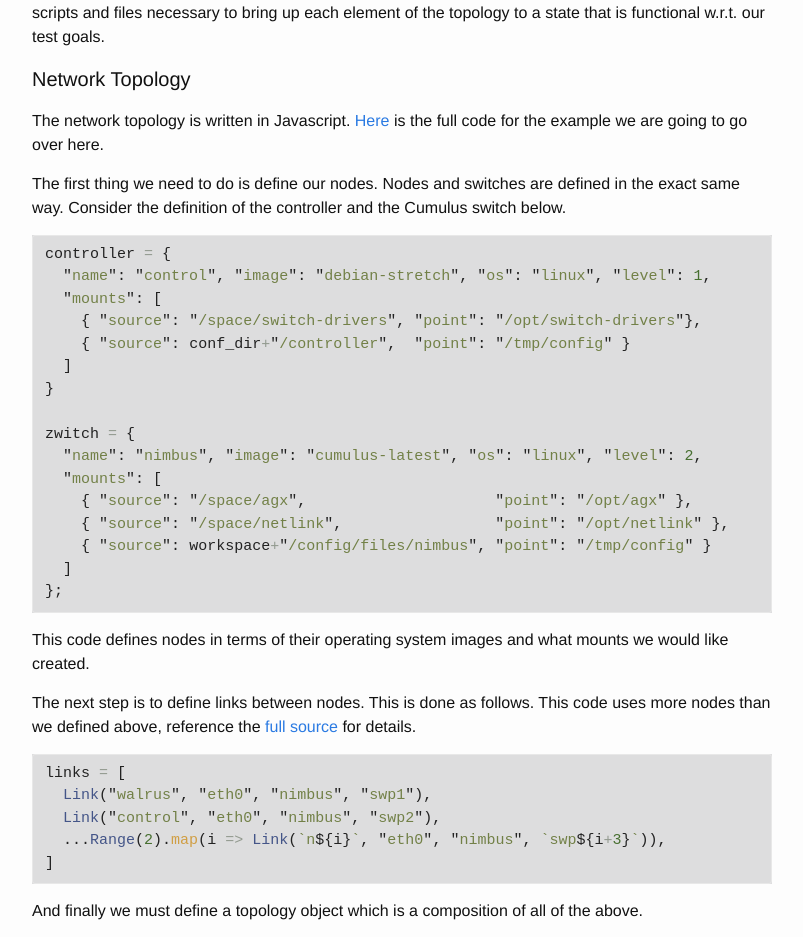
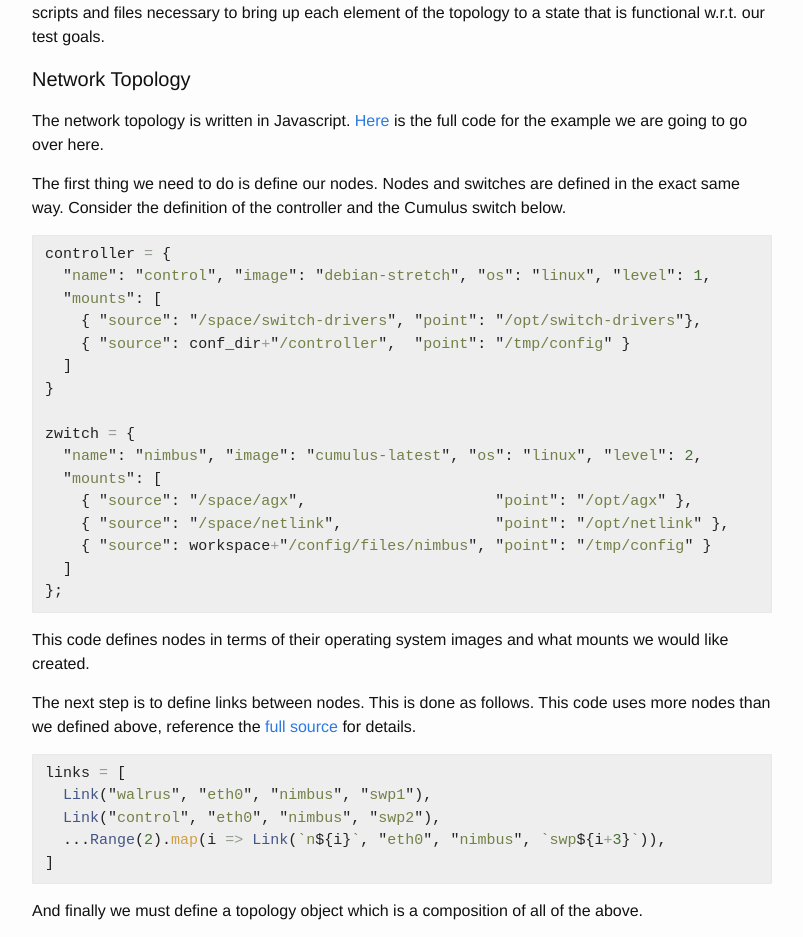
Before and after one commit to rcgoodfellow/murphys-web, a Jekyll site: the page built from _posts/2017-05-26-distributed-walrus.markdown, in a window 1280 px wide. Shown: the part 2451-3388 px from the top of the page, without its empty margins (238-1041 px from the left). Built offline with Jekyll 4.4.1, drawn with Linux system fonts in a browser that asks for light colours; comment, search, counter and statistics services are not loaded.

Commit message:
more legible code

````diff
--- a/_posts/2017-05-26-distributed-walrus.markdown
+++ b/_posts/2017-05-26-distributed-walrus.markdown
@@ -149,7 +149,6 @@ The testing we are going to show here for the VLAN management system, tests that
     ]
   }
 ]
-
 ```
 
 Each test has:
--- a/_sass/_base.scss
+++ b/_sass/_base.scss
@@ -133,7 +133,7 @@ code {
     border: 1px solid $grey-color-light;
     border-radius: 3px;
     color: #222;
-    background-color: #DDDDDE;
+    background-color: #EEE;
 }
 
 code {
--- a/_sass/_syntax-highlighting.scss
+++ b/_sass/_syntax-highlighting.scss
@@ -3,11 +3,12 @@
  */
 .highlight {
     //background: #2D241E;
-    background: #DDDDDE;
+    //background: #DDDDDE;
+    background: #EEE;
     @extend %vertical-rhythm;
 
     .highlighter-rouge & {
-      background: #DDDDDE;
+      background: #EEE;
     }
 
     .c     { color: #998; font-style: italic } // Comment
@@ -48,7 +49,7 @@
     .nt    { color: #000080 } // Name.Tag
     .nv    { color: #008080 } // Name.Variable
     .ow    { color: #111 } // Operator.Word
-    .w     { color: #DDDDDE } // Text.Whitespace
+    .w     { color: #EEE } // Text.Whitespace
     .mf    { color: #476F30 } // Literal.Number.Float
     .mh    { color: #476F30 } // Literal.Number.Hex
     .mi    { color: #476F30 } // Literal.Number.Integer
````
